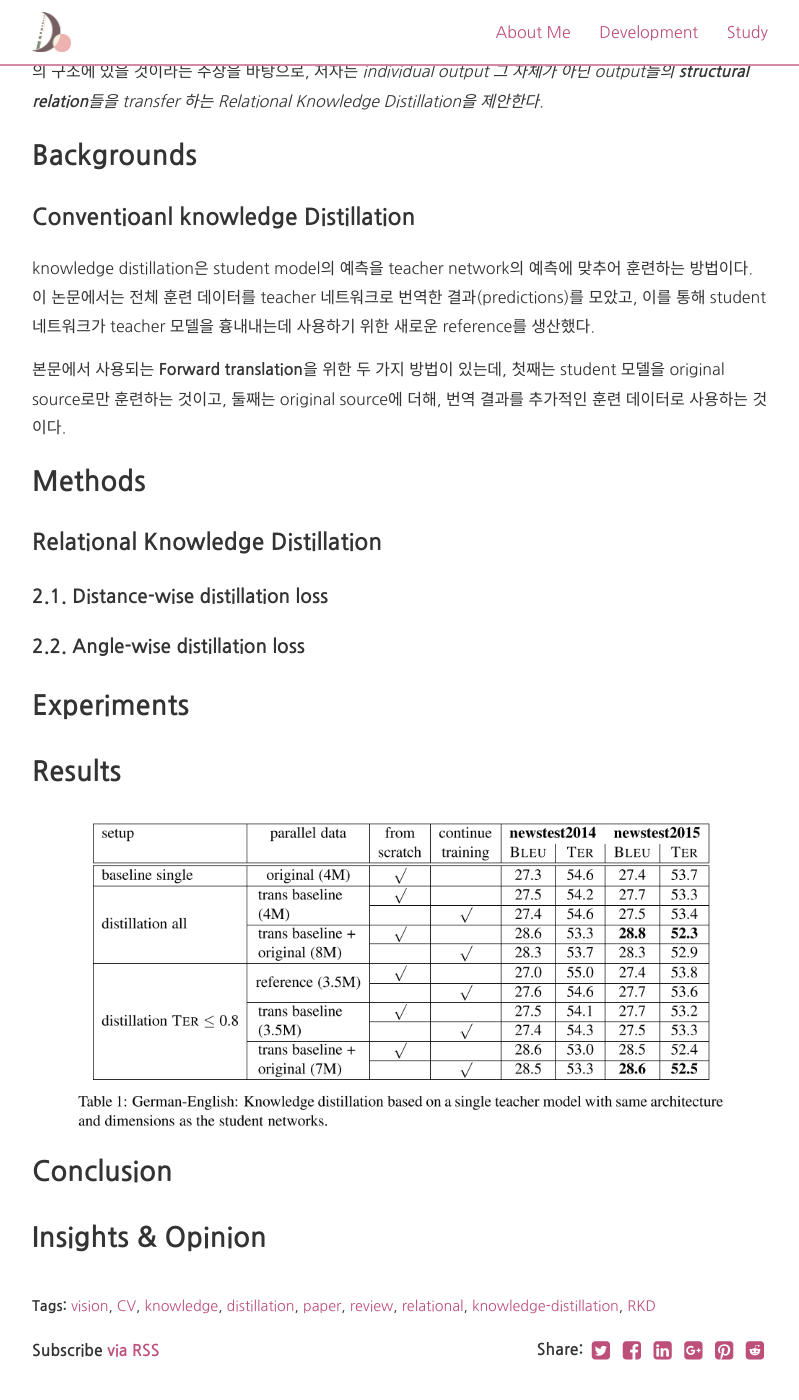
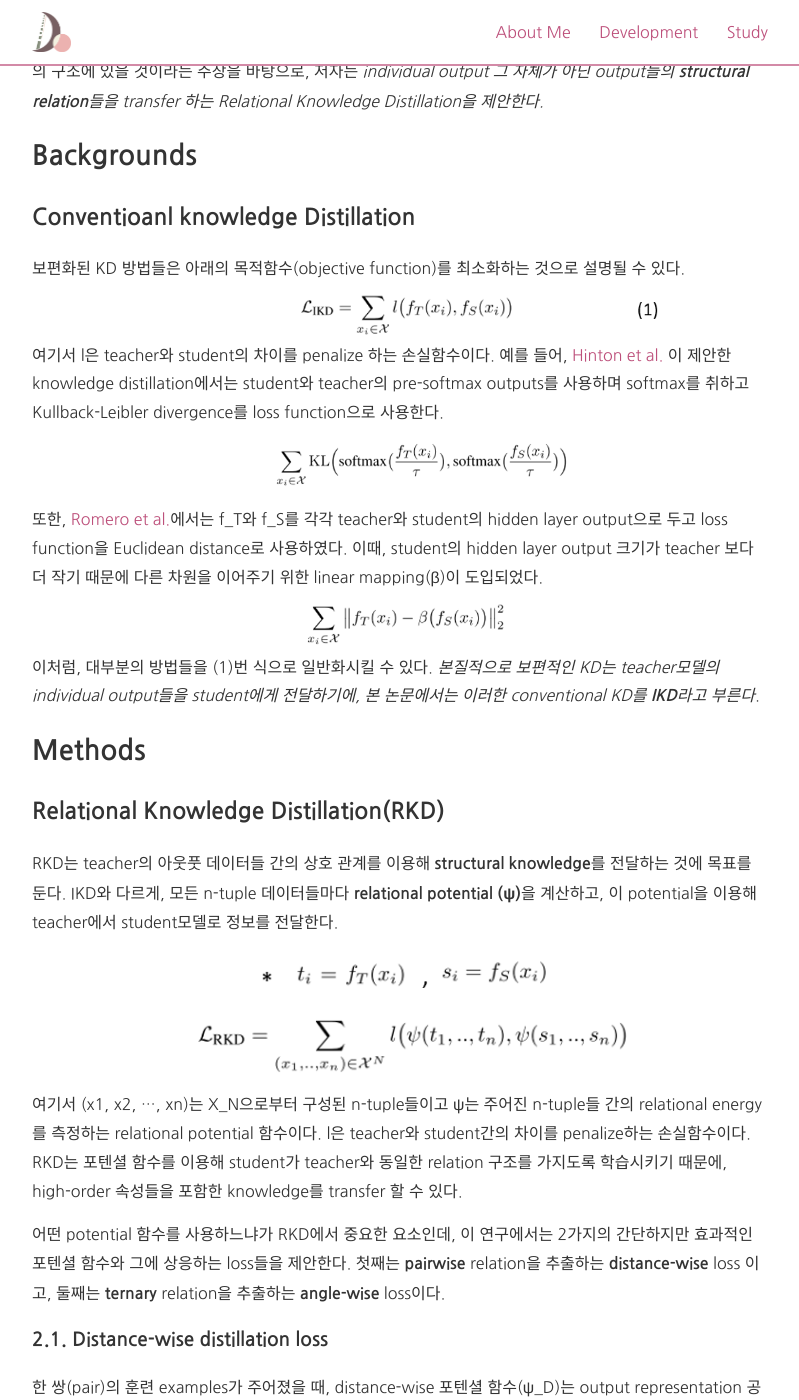
Before and after one commit to doheejin/doheejin.github.io, a Jekyll site: the page built from _posts/2021-02-24-relational-kd.md, in a window 1280 px wide and 1400 px high, scrolled down 1194 px. Shown: the whole window, without its empty margins (240-1039 px from the left). Built offline with Jekyll 4.4.1, drawn with Linux system fonts in a browser that asks for light colours; nearby versions of some CDN libraries; comment, search, counter and statistics services are not loaded; some of the changed text lies outside the part shown.

Commit message:
포스트 수정

```diff
--- a/_posts/2021-02-24-relational-kd.md
+++ b/_posts/2021-02-24-relational-kd.md
@@ -30,29 +30,45 @@ vision 분야에 적용한 논문으로
 ## Backgrounds
 
 ### Conventioanl knowledge Distillation
-knowledge distillation은 student model의 예측을 teacher network의 예측에 맞추어 훈련하는 방법이다.
-이 논문에서는 전체 훈련 데이터를 teacher 네트워크로 번역한 결과(predictions)를 모았고,
-이를 통해 student 네트워크가 teacher 모델을 흉내내는데 사용하기 위한 새로운 reference를 생산했다.
+보편화된 KD 방법들은 아래의 목적함수(objective function)를 최소화하는 것으로 설명될 수 있다.
+<img src="/assets/images/kd_1.PNG" title="generalization of conventional kd">
+여기서 l은 teacher와 student의 차이를 penalize 하는 손실함수이다.
+예를 들어, [Hinton et al.](https://arxiv.org/abs/1503.02531) 이 제안한 knowledge distillation에서는 student와 teacher의 pre-softmax outputs를 사용하며 softmax를 취하고 Kullback-Leibler divergence를 loss function으로 사용한다.
 
-본문에서 사용되는 **Forward translation**을 위한 두 가지 방법이 있는데,
-첫째는 student 모델을 original source로만 훈련하는 것이고,
-둘째는 original source에 더해, 번역 결과를 추가적인 훈련 데이터로 사용하는 것이다.
+<img src="/assets/images/kd_2.PNG" title="Hinton et al's KD">
+
+또한, [Romero et al.]()에서는 f_T와 f_S를 각각 teacher와 student의 hidden layer output으로 두고 loss function을 Euclidean distance로 사용하였다. 이때, student의 hidden layer output 크기가 teacher 보다 더 작기 때문에 다른 차원을 이어주기 위한 linear mapping(β)이 도입되었다.
+<img src="/assets/images/kd_3.PNG" title="Romero et al's KD">
+이처럼, 대부분의 방법들을 (1)번 식으로 일반화시킬 수 있다. <em>본질적으로 보편적인 KD는 teacher모델의 individual output들을 student에게 전달하기에, 본 논문에서는 이러한 conventional KD를 **IKD**라고 부른다</em>.
+
 
 ## Methods
 
-### Relational Knowledge Distillation
+### Relational Knowledge Distillation(RKD)
+RKD는 teacher의 아웃풋 데이터들 간의 상호 관계를 이용해 **structural knowledge**를 전달하는 것에 목표를 둔다. IKD와 다르게, 모든 n-tuple 데이터들마다 **relational potential (ψ)**을 계산하고, 이 potential을 이용해 teacher에서 student모델로 정보를 전달한다.
+
+<img src="/assets/images/kd_4.PNG" title="RKD">
+여기서 (x1, x2, ..., xn)는 X_N으로부터 구성된 n-tuple들이고 ψ는 주어진 n-tuple들 간의 relational energy를 측정하는 relational potential 함수이다. l은 teacher와 student간의 차이를 penalize하는 손실함수이다. RKD는 포텐셜 함수를 이용해 student가 teacher와 동일한 relation 구조를 가지도록 학습시키기 때문에, high-order 속성들을 포함한 knowledge를 transfer 할 수 있다.
+
+어떤 potential 함수를 사용하느냐가 RKD에서 중요한 요소인데, 이 연구에서는 2가지의 간단하지만 효과적인 포텐셜 함수와 그에 상응하는 loss들을 제안한다. 첫째는 **pairwise** relation을 추출하는 **distance-wise** loss 이고, 둘째는 **ternary** relation을 추출하는 **angle-wise** loss이다.
 
 #### 2.1. Distance-wise distillation loss
+한 쌍(pair)의 훈련 examples가 주어졌을 때, distance-wise 포텐셜 함수(ψ_D)는 output representation 공간에서 두 example 간의 **유클리디언 거리**(Euclidean distance)를 측정한다.
+<img src="/assets/images/kd_5.PNG" title="distance-wise RKD : ψ_D">
+이 식에서 µ는 미니배치 상에서 샘플링되는 모든 페어의 평균거리를 계산 한 값으로, 임베딩 스페이스 상의 포인트들 간 평균거리로 볼 수 있다. 즉 전체 식을 보면, **두 example 간의 상대적인 거리를 계산하기 위해** 임베딩 포인트들 간의 거리를 잰 후 그 값을 µ로 나눠주는 것이다.
+<img src="/assets/images/kd_6.PNG" title="distance-wise RKD : µ">
+teacher와 student 각각에서 측정된 distance-wise 포텐셜을 사용한 loss는 아래처럼 정의된다.
+<img src="/assets/images/kd_7.PNG" title="distance-wise RKD">
+궁극적으로 teacher와 student간의 structure 차이를 최소화 하는 것을 목표로 하기에, loss fucntion은 두 포텐셜 값 간의 차이를 줄이기 위해 **Hurber loss**를 사용한다.
+<img src="/assets/images/kd_8.PNG" title="distance-wise RKD">
 
 #### 2.2. Angle-wise distillation loss
-
+triplet 의 example들이 주어졌을 때, angle-wise relational 포텐셜은 output representation 공간 상에서 세 example 사이의 각도를 측정한다.
 ## Experiments
 
 ## Results
 
 
-<img src="/assets/images/ensemble_1.PNG" title="result1">
-
 
 ## Conclusion
 
```
Also changed, not shown: assets/images/kd_1.PNG (added), assets/images/kd_2.PNG (added), assets/images/kd_3.PNG (added), assets/images/kd_4.PNG (added), assets/images/kd_5.PNG (added), assets/images/kd_6.PNG (added), assets/images/kd_7.PNG (added), assets/images/kd_8.PNG (added), assets/images/kd_9.PNG (added).
